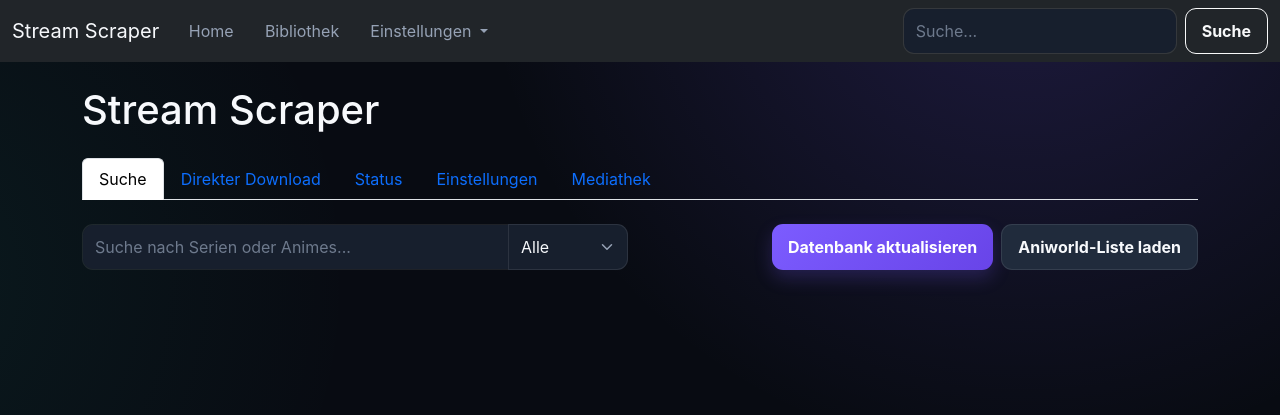
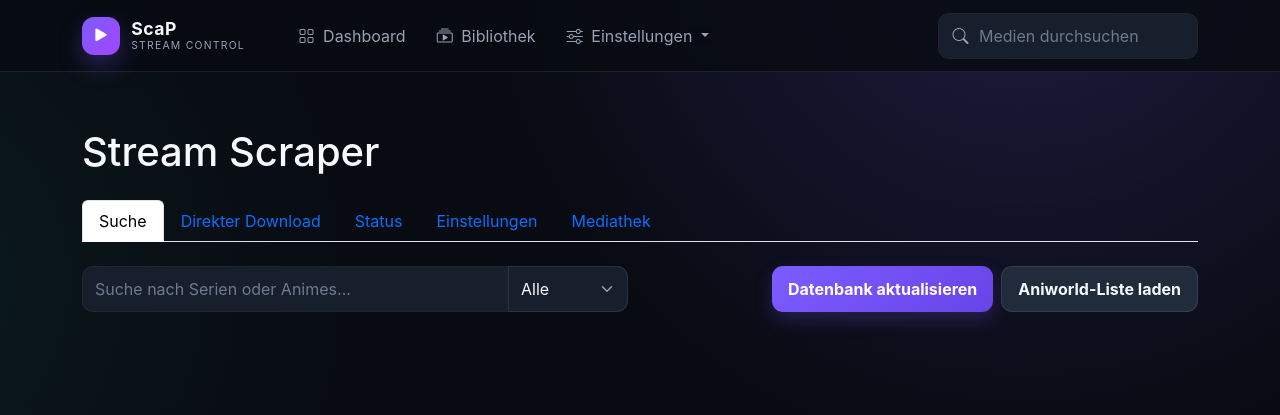
Before and after one commit to MrZitrus/ScaP, a Flask app: page / in a window 1280 px wide. Shown: the top 415 px of the page. Run offline with Flask 3, Linux system fonts and the light colour scheme; data comes from the database, SQL or seed files in the repository; data that the repository does not hold is empty; parts of the project's set-up code (start-up, migrations or seed data) failed here and were passed over; some libraries are stand-ins or nearby versions.

Commit message:
Modernize design: templates/base.html

```diff
--- a/templates/base.html
+++ b/templates/base.html
@@ -23,23 +23,26 @@
             <button id="cancelDownloadBtn" type="button" style="display: none;">Abbrechen</button>
         </div>
     </div>
-    <nav class="navbar navbar-expand-lg navbar-dark bg-dark">
-        <div class="container-fluid">
-            <a class="navbar-brand" href="/">Stream Scraper</a>
+    <nav class="navbar navbar-expand-lg app-navbar">
+        <div class="container app-navbar__inner">
+            <a class="navbar-brand" href="/" aria-label="ScaP Startseite">
+                <span class="brand-mark"><i class="bi bi-play-fill"></i></span>
+                <span><strong>ScaP</strong><small>Stream Control</small></span>
+            </a>
             <button class="navbar-toggler" type="button" data-bs-toggle="collapse" data-bs-target="#navbarNav" aria-controls="navbarNav" aria-expanded="false" aria-label="Toggle navigation">
                 <span class="navbar-toggler-icon"></span>
             </button>
             <div class="collapse navbar-collapse" id="navbarNav">
                 <ul class="navbar-nav">
                     <li class="nav-item">
-                        <a class="nav-link" href="/">Home</a>
+                        <a class="nav-link" href="/"><i class="bi bi-grid me-1"></i> Dashboard</a>
                     </li>
                     <li class="nav-item">
-                        <a class="nav-link" href="/library">Bibliothek</a>
+                        <a class="nav-link" href="/library"><i class="bi bi-collection-play me-1"></i> Bibliothek</a>
                     </li>
                     <li class="nav-item dropdown">
                         <a class="nav-link dropdown-toggle" href="#" id="navbarDropdown" role="button" data-bs-toggle="dropdown" aria-expanded="false">
-                            Einstellungen
+                            <i class="bi bi-sliders me-1"></i> Einstellungen
                         </a>
                         <ul class="dropdown-menu" aria-labelledby="navbarDropdown">
                             <li><a class="dropdown-item" href="/settings">Allgemein</a></li>
@@ -49,17 +52,17 @@
                         </ul>
                     </li>
                 </ul>
-                <form class="d-flex ms-auto" action="/search" method="get">
-                    <input class="form-control me-2" type="search" name="q" placeholder="Suche..." aria-label="Suche">
-                    <button class="btn btn-outline-light" type="submit">Suche</button>
+                <form class="nav-search ms-auto" action="/search" method="get">
+                    <i class="bi bi-search"></i>
+                    <input class="form-control" type="search" name="q" placeholder="Medien durchsuchen" aria-label="Medien durchsuchen">
                 </form>
             </div>
         </div>
     </nav>
 
-    <div class="container-fluid mt-3">
+    <main class="app-main">
         {% block content %}{% endblock %}
-    </div>
+    </main>
 
     <script src="https://cdn.jsdelivr.net/npm/bootstrap@5.3.0-alpha1/dist/js/bootstrap.bundle.min.js"></script>
     <script src="https://cdn.jsdelivr.net/npm/socket.io-client@4.5.4/dist/socket.io.min.js"></script>
```
